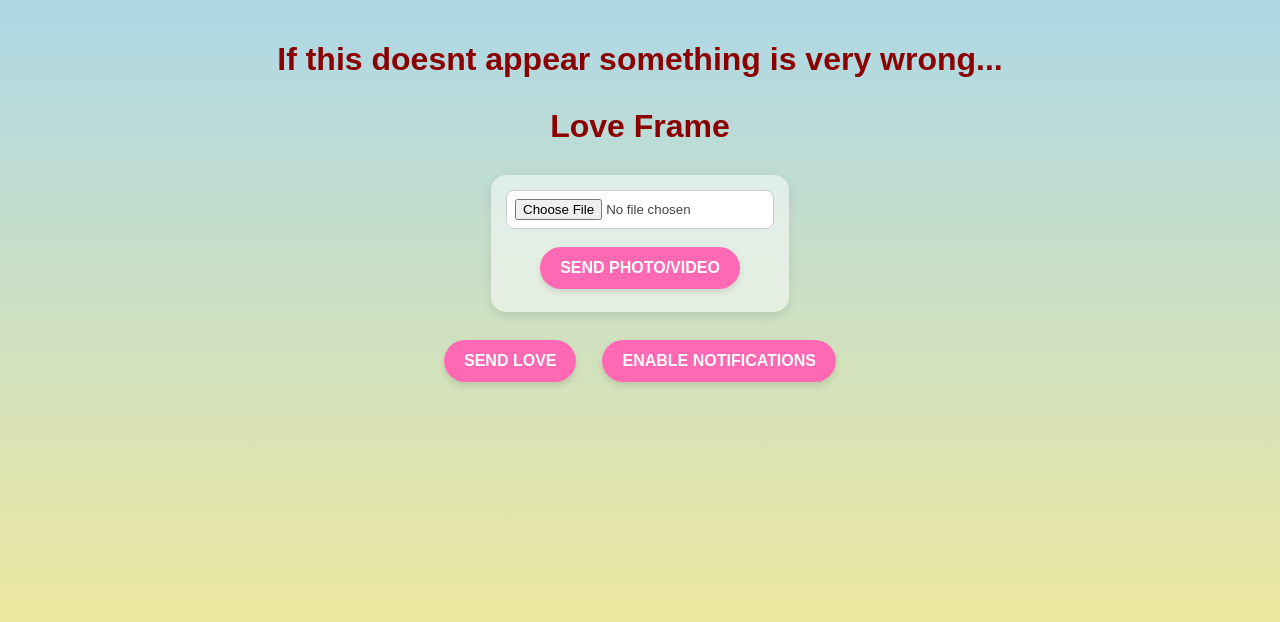
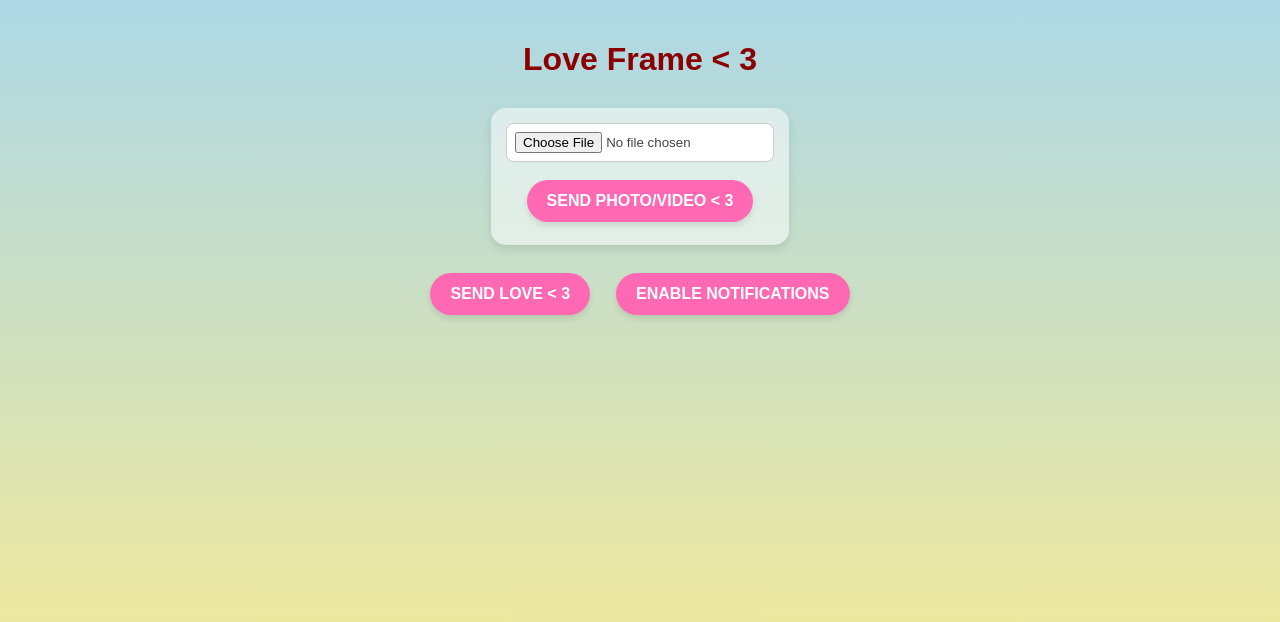
Before and after one commit to picture-memories/Love-Frame, a Flask app: page / in a window 1280 px wide. Shown: the top 622 px of the page. Run offline with Flask 3, Linux system fonts and the light colour scheme.

Commit message:
Update index.html

```diff
--- a/templates/index.html
+++ b/templates/index.html
@@ -4,24 +4,23 @@
     <meta name="viewport" content="width=device-width, initial-scale=1">
     <meta name="apple-mobile-web-app-capable" content="yes">
     <link rel="manifest" href="manifest.json">
-    <title>Love Frame</title>
+    <title>Love Frame &lt; 3</title>
 
     <link rel="stylesheet" href="{{ url_for('static', filename='styles.css') }}">
 
 
 </head>
 <body>
-    <h1>If this doesnt appear something is very wrong...</h1>
-    <h1>Love Frame</h1>
+    <h1>Love Frame &lt; 3</h1>
 
     <div class="controls-container">
         <div class="upload-section">
             <input id="mediaInput" type="file" accept="image/*,video/*" />
-            <button onclick="uploadMedia()">Send Photo/Video</button>
+            <button onclick="uploadMedia()">Send Photo/Video &lt; 3</button>
         </div>
 
         <div class="action-buttons">
-            <button id="loveBtn">Send love</button>
+            <button id="loveBtn">Send love &lt; 3</button>
             <button id="enableNotifs">Enable Notifications</button>
         </div>
     </div>
```
